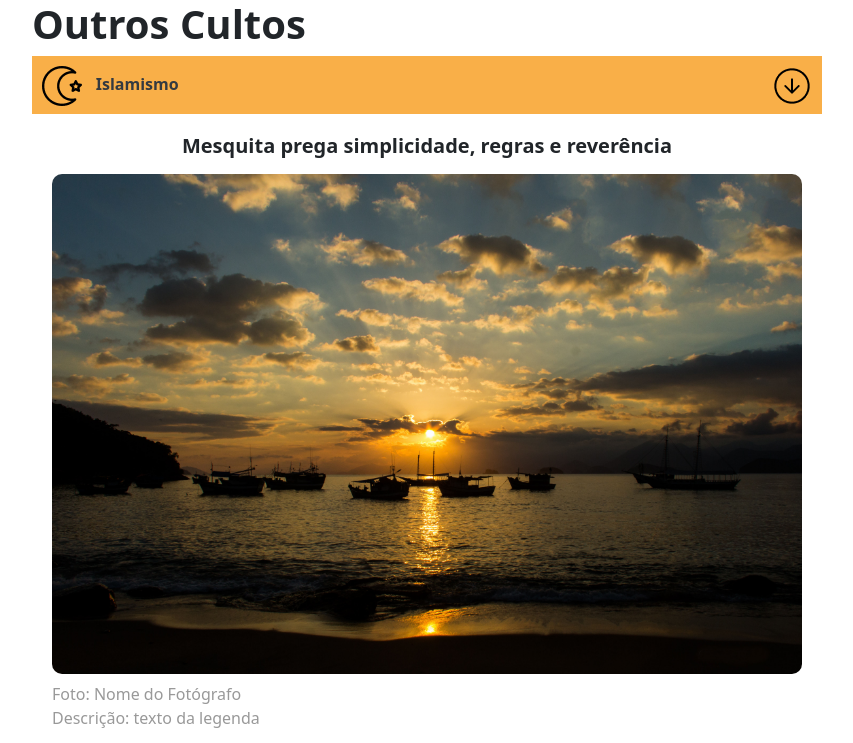
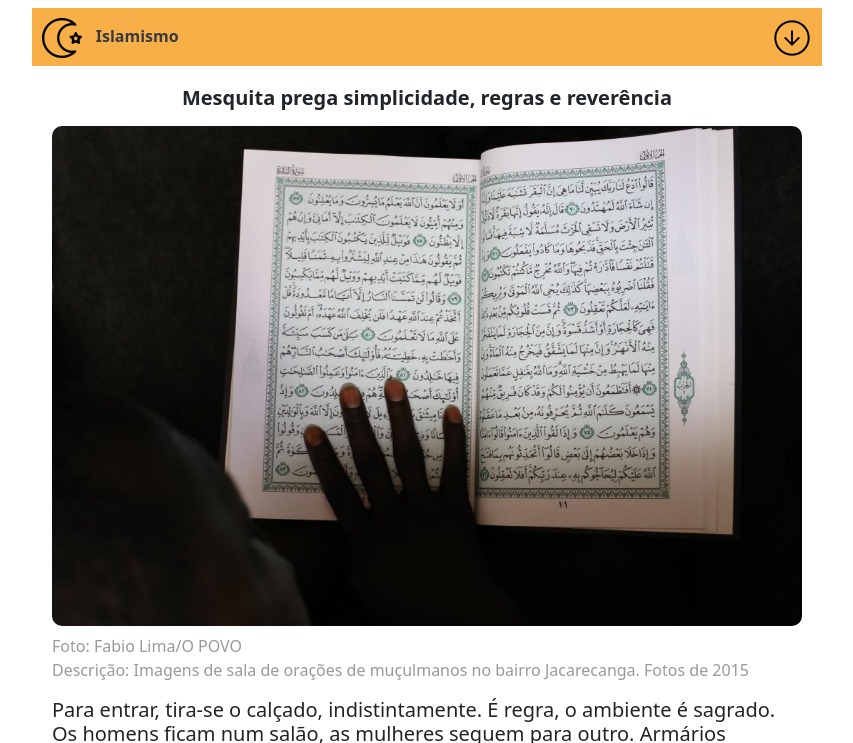
Before and after one commit to datadoc-opovo/credos-da-cidade, a plain HTML site: page embeds/outros_credos/index.html in a window 1280 px wide. Both pictures are taken after a click on the button "Islamismo". Shown: the top 743 px of the page, without its empty margins (213-1066 px from the left). Drawn offline with Linux system fonts and the light colour scheme; a web font is replaced by a local one.

Commit message:
Recurso - Outros Credos

```diff
--- a/embeds/outros_credos/index.html
+++ b/embeds/outros_credos/index.html
@@ -3,7 +3,7 @@
 <head>
   <meta charset="utf-8">
   <meta name="viewport" content="width=device-width, initial-scale=1">
-  <title>Outros Credos</title>
+  <title>Recurso - Outros Credos</title>
   <link rel="stylesheet" href="css/bootstrap.min.css">
   <link rel="stylesheet" href="css/style.css">
 
@@ -12,7 +12,7 @@
 </head>
 <body>
     <div class="main-760" id="accordion">
-      <h2 class="text-sub-title">Outros Cultos</h2>
+      <!-- <h2 class="text-sub-title">Outros Cultos</h2> -->
       <!-- <span class="text-chamada">Confira o relato da visita a cada religião...</span> -->
 
       <!-- Islamismo -->
@@ -35,10 +35,10 @@
             <h3 class="title-matter mb-3">Mesquita prega simplicidade, regras e reverência</h3>
             <div class="text-container">
               <figure class="img-matter">
-                <img src="imgs/exemplo.jpg" alt="Islamismo">
+                <img src="imgs/isla.jpg" alt="Islamismo">
                 <figcaption class="cred-photo mt-2">
-                  <span>Foto: Nome do Fotógrafo</span>
-                  <span>Descrição: texto da legenda</span>
+                  <span>Foto: Fabio Lima/O POVO</span>
+                  <span>Descrição: Imagens de sala de orações de muçulmanos no bairro Jacarecanga. Fotos de 2015</span>
                 </figcaption>
               </figure>
               <p>Para entrar, tira-se o calçado, indistintamente. É regra, o ambiente é sagrado. Os homens ficam num salão, as mulheres seguem para outro. Armários principalmente com livros religiosos, musallas (tapetes) no chão apontadas para o nascente. É um ambiente de orações, reflexões, de reverência. Simplicidade nos demais compartimentos que pudemos estar. A celebração já havia se encerrado. Apesar do combinado anteriormente com a reportagem, nada de registro em imagens. Quando chegamos, havia três homens, cinco mulheres e algumas crianças, incluindo uma bebê de cinco meses, filha de uma cearense e de um paquistanês. Moram em Fortaleza há quatro anos. O casal e os demais seguem os ensinamentos de Maomé, criador do islamismo. O local é uma das duas mesquitas existentes na Capital cearense.</p>
@@ -70,10 +70,10 @@
           <h3 class="title-matter mb-3">Doutrina começou em Fortaleza com reuniões reservadas</h3>
             <div class="text-container">
               <figure class="img-matter">
-                <img src="imgs/exemplo.jpg" alt="Espiritismo">
+                <img src="imgs/luciano_klein_presidente_da_federacao_espirita_12-17600473.jpg" alt="Espiritismo">
                 <figcaption class="cred-photo mt-2">
-                  <span>Foto: Nome do Fotógrafo</span>
-                  <span>Descrição: texto da legenda</span>
+                  <span>Foto: Thais Mesquita/OPOVO</span>
+                  <span>Descrição: Presidente da Federação Espírita do Ceará, Luciano Klein Filho. Luciano na fachada da sede da entidade, onde funcionou o primeiro centro espírita de Fortaleza.</span>
                 </figcaption>
               </figure>
               <p>Fé e Caridade foi o nome do primeiro grupo espírita fundado em Fortaleza, em 18 de novembro de 1895. A iniciativa foi pioneira para uma época em que o Brasil, de República recém-proclamada, ainda mantinha costumes de um país onde a Coroa Portuguesa havia estabelecido o catolicismo como religião oficial. Então havia preconceitos. O dono da empreitada religiosa, corajosa, foi o médico carioca Luís de França de Almeida e Sá. Ele se estabeleceu na cidade por pouco mais de dois anos, mas deixou um legado.</p>
@@ -107,10 +107,10 @@
             <h3 class="title-matter mb-3">Sinagoga rebatizada: "as raízes daquilo que vivemos"</h3>
             <div class="text-container">
               <figure class="img-matter">
-                <img src="imgs/exemplo.jpg" alt="Judaísmo">
+                <img src="imgs/rabino_nielson_queiroz__12_-17651223.jpg" alt="Judaísmo">
                 <figcaption class="cred-photo mt-2">
-                  <span>Foto: Nome do Fotógrafo</span>
-                  <span>Descrição: texto da legenda</span>
+                  <span>Foto: Thaís Mesquita/ OPOVO</span>
+                  <span>Descrição: Rabino Nielson Queiroz  Congregação Beit Peniel Fortaleza.</span>
                 </figcaption>
               </figure>
               <p>Uma década atrás, o nome Igreja Batista Peniel de Fortaleza não dava a entender, para quem passasse em frente à fachada da rua Assunção, no Centro da cidade, que ali era um dos templos usados por judeus na capital cearense. Aparecia como mais uma igreja evangélica e mudou para o judaísmo. Já existe há quase quatro décadas. Há oito anos, o letreiro foi alterado. Passaram a se identificar como Beit Peniel de Fortaleza. Do hebraico, beit quer dizer "casa" e peniel, "face de Deus". Apesar de admitirem que o lugar possa ser tratado como uma sinagoga, preferem chamá-lo como congregação ou... "apenas Beit Peniel", destaca Nielson Queirós, o rabino.</p>
@@ -141,13 +141,13 @@
           <div class="card-body">
             <h3 class="title-matter mb-3">Oito espaços e práticas alteradas pela pandemia</h3>
             <div class="text-container">
-              <figure class="img-matter">
+              <!-- <figure class="img-matter">
                 <img src="imgs/exemplo.jpg" alt="Budismo">
                 <figcaption class="cred-photo mt-2">
                   <span>Foto: Nome do Fotógrafo</span>
                   <span>Descrição: texto da legenda</span>
                 </figcaption>
-              </figure>
+              </figure> -->
               <p>Em pelo menos oito espaços - a maioria deles sem atendimento presencial retomado por causa da pandemia -, as três principais escolas do pensamento budista atuam em Fortaleza. A tibetana tem práticas mais esotéricas, é mais ritualística. A corrente japonesa aplica o budismo da fé, devocional, zen, mais meditativo. A de formação chinesa vive o chamado budismo integral, une fé, meditação e os devidos rituais. Dos espaços locais, um é da tradição chinesa, dois adotam as práticas japonesas, e cinco seguem a corrente do budismo do Tibet.</p>
 
               <p>Os valores trabalhados com os praticantes, no entanto, não diferem entre elas: humildade, honestidade, justiça, caráter, equilíbrio entre vida e meio ambiente, respeito. Agrega psicologia, filosofia e religião. "O budismo é pragmático, só tem sentido se for aplicado na vida", ensina Antônio Guerra, professor universitário, 69 de idade e praticante há 30 anos. De orientalista, aluno de kung fu, passou a frequentar os rituais e cercou-se do tema completamente na sua rotina.</p>
```
Also changed, not shown: embeds/outros_credos/imgs/budismo.jpg (added), embeds/outros_credos/imgs/isla.jpg (added), embeds/outros_credos/imgs/luciano_klein_presidente_da_federacao_espirita_12-17600473.jpg (added), embeds/outros_credos/imgs/rabino_nielson_queiroz__12_-17651223.jpg (added).
